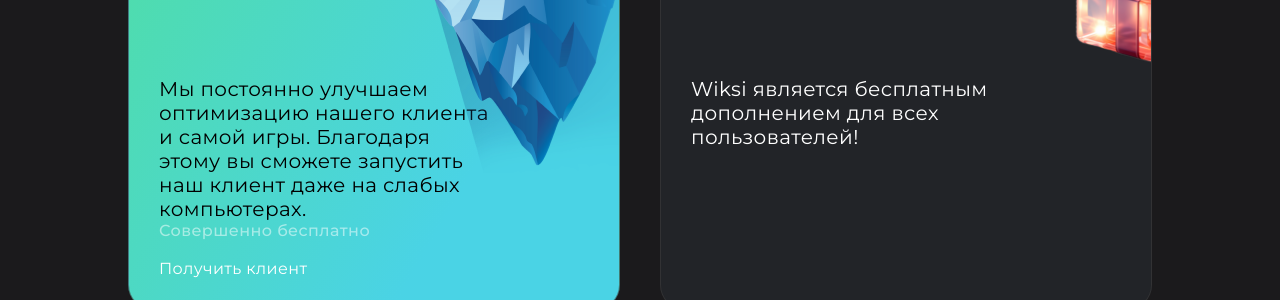
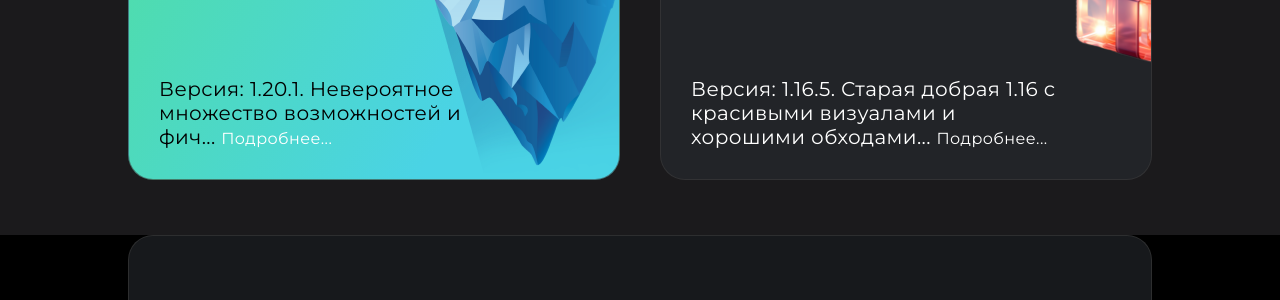
Before and after one commit to sterford/Wiksi, a plain HTML site: page index.html in a window 1280 px wide. Shown: the part 914-1214 px from the top of the page. Drawn offline with Linux system fonts and the light colour scheme; a script that the page names is missing.

Commit message:
Update index.html

```diff
--- a/index.html
+++ b/index.html
@@ -83,9 +83,8 @@
                         NextGen
                     </div>
                     <div class="adv__card-dsc" style="margin-right: 100px;">
-                        Мы постоянно улучшаем оптимизацию нашего клиента и самой игры. Благодаря этому вы сможете запустить наш клиент даже на слабых компьютерах.
-                    <div class="main__banner-btn-suptitle">Совершенно бесплатно</div>
-                    <a href="https://t.me/wiksiclient_bot" target="_blank" class="header__list-link">Получить клиент</a>
+                        Версия: 1.20.1. Невероятное множество возможностей и фич...
+                    <a href="https://t.me/wiksiclient_bot" target="_blank" class="header__list-link">Подробнее...</a>
                     </div>
                 </div>
                 <div class="adv__card auto-give-card">
@@ -95,7 +94,8 @@
                         Бесплатно
                     </div>
                     <div class="adv__card-dsc">
-                        Wiksi является бесплатным дополнением для всех пользователей!
+                        Версия: 1.16.5. Старая добрая 1.16 с красивыми визуалами и хорошими обходами...
+                    <a href="https://t.me/wiksiclient_bot" target="_blank" class="header__list-link">Подробнее...</a>
                     </div>
                 </div>
             </div>
```
